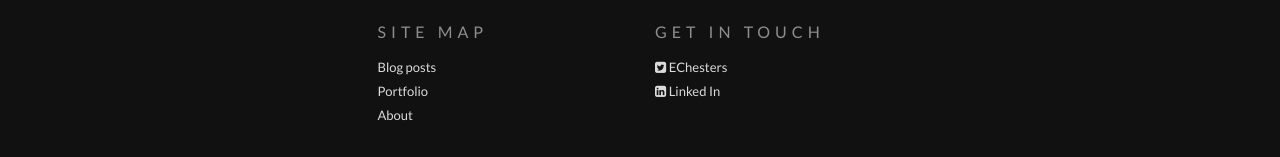
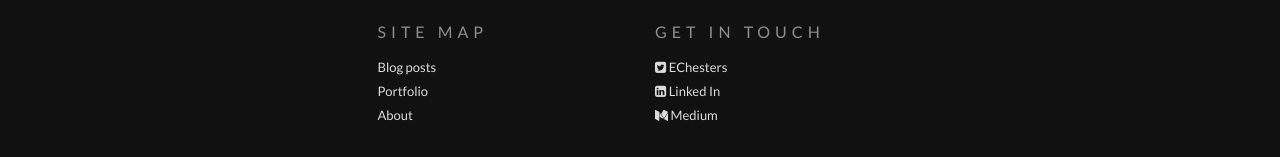
Before and after one commit to EChesters/echesters.github.io, a Jekyll site: the page built from pages/speaking.html, in a window 1280 px wide. Shown: the part 2084-2241 px from the top of the page. Built offline with Jekyll 4.4.1, drawn with Linux system fonts in a browser that asks for light colours; nearby versions of some CDN libraries.

Commit message:
Added Medium to footer

```diff
--- a/_includes/footer.html
+++ b/_includes/footer.html
@@ -2,7 +2,7 @@
   <div class="container">
     <div class="row">
       <div class="col-xs-12 col-md-9 col-lg-6 position central">
-        <div class="col-xs-12 col-sm-6">
+        <div class="col-xs-5 col-sm-6">
           <h4>Site Map</h4>
           <ul>
             <li><a href="/">Blog posts</a></li>
@@ -10,11 +10,12 @@
             <li><a href="/about.html">About</a></li>
           </ul>
         </div>
-        <div class="col-xs-12 col-sm-6">
+        <div class="col-xs-7 col-sm-6">
           <h4>Get in touch</h4>
           <ul>
             <li><a href="//twitter.com/EChesters"><i class="fa fa-twitter-square"></i>   EChesters</a></li>
             <li><a href="//uk.linkedin.com/in/elizabeth-chesters-a9297883"><i class="fa fa-linkedin-square"></i>   Linked In</a></li>
+            <li><a href="https://medium.com/@EChesters/"><i class="fa fa-medium"></i>   Medium</a>
           </ul>
         </div>
       </div>
```
